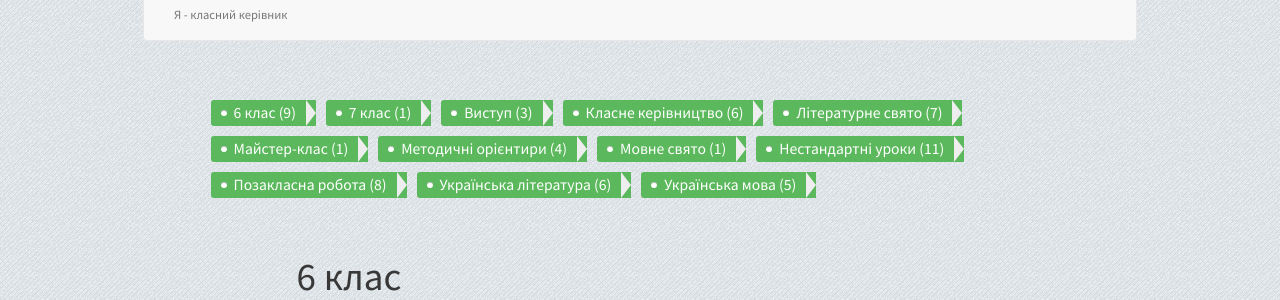
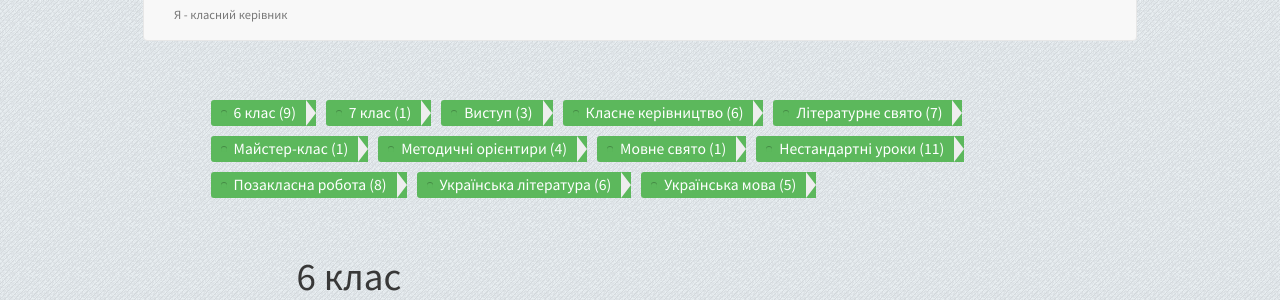
Before and after one commit to tetyanashevchuk/tetyanashevchuk.github.io, a Jekyll site: the page built from tags.html, in a window 1280 px wide. Shown: the part 352-652 px from the top of the page. Built offline with Jekyll 4.4.1, drawn with Linux system fonts in a browser that asks for light colours; nearby versions of some CDN libraries.

Commit message:
updated button and tags

```diff
--- a/css/tags.css
+++ b/css/tags.css
@@ -29,7 +29,7 @@
 }
 
 .tag::before {
-  background: #fff;
+  background: #5CB85C;
   border-radius: 10px;
   box-shadow: inset 0 1px rgba(0, 0, 0, 0.25);
   content: '';
@@ -41,7 +41,7 @@
 }
 
 .tag::after {
-  background: #fff;
+  background: #5CB85C;
   border-bottom: 13px solid transparent;
   border-left: 10px solid #eee;
   border-top: 13px solid transparent;
```
